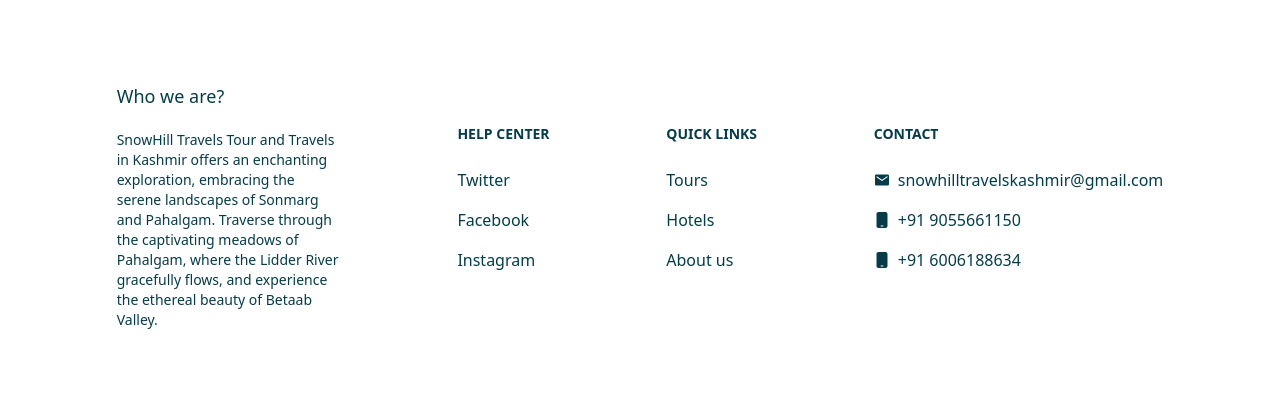
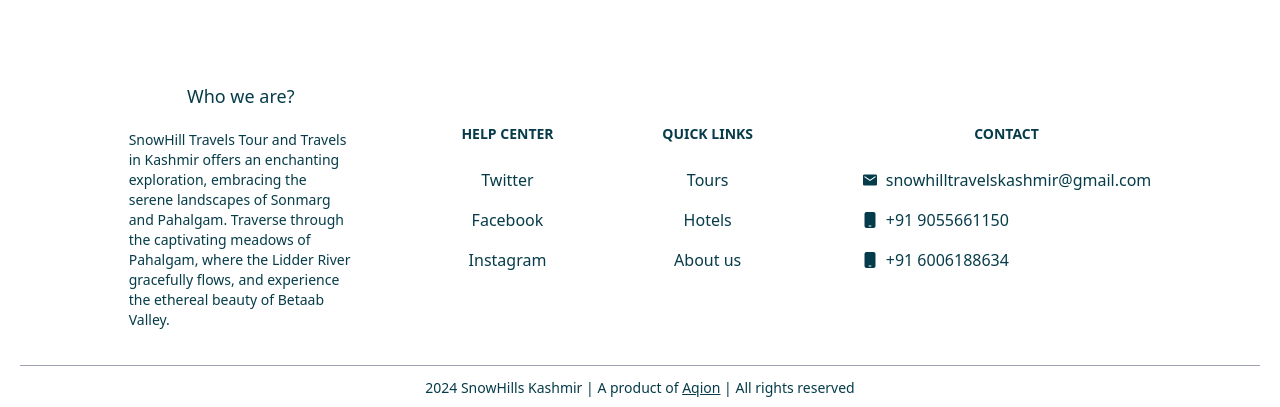
Before and after one commit to wajidkashoo14/snow-hill, a Next.js app: page / in a window 1280 px wide. Shown: the part 4701-5108 px from the top of the page. Before the commit the page ends 5067 px from the top, so only its background shows below. Built offline with nearby package versions, Linux system fonts and the light colour scheme.

Commit message:
code fix

```diff
--- a/src/app/components/Footer.jsx
+++ b/src/app/components/Footer.jsx
@@ -5,7 +5,8 @@
 
 export default function Footer() {
   return (
-    <footer class="bg-white min-h-80 mt-12 flex justify-evenly items-center max-[600px]:block max-[600px]:p-4">
+    <footer className="text-center">
+      <div class="bg-white min-h-80 mt-12 flex justify-evenly mx-5 items-center border-b-[1px] border-gray-400 max-[600px]:block max-[600px]:p-4">
       <div>
         <h2 class="text-lg font-medium mb-5 text-[#063c49]">Who we are?</h2>
         <p class="text-sm text-left text-[#063c49] w-56 max-[600px]:w-full max-[600px]:mb-5">
@@ -98,6 +99,8 @@
           </li>
         </ul>
       </div>
+      </div>
+      <p className="text-[#063c49] py-3 text-sm">2024 SnowHills Kashmir | A product of <Link className="underline" href="https://aqion.in/">Aqion</Link> | All rights reserved</p>
     </footer>
   );
 }
```
